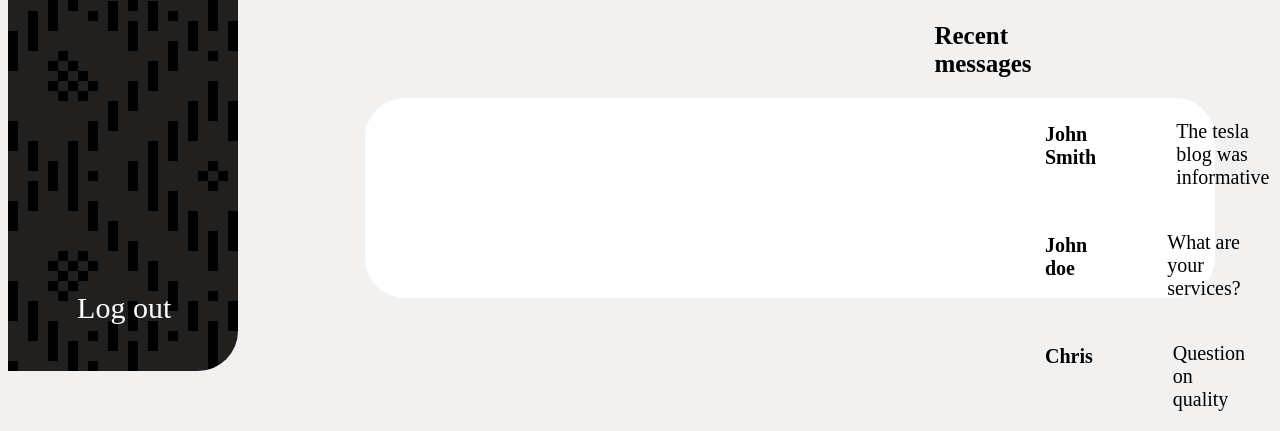
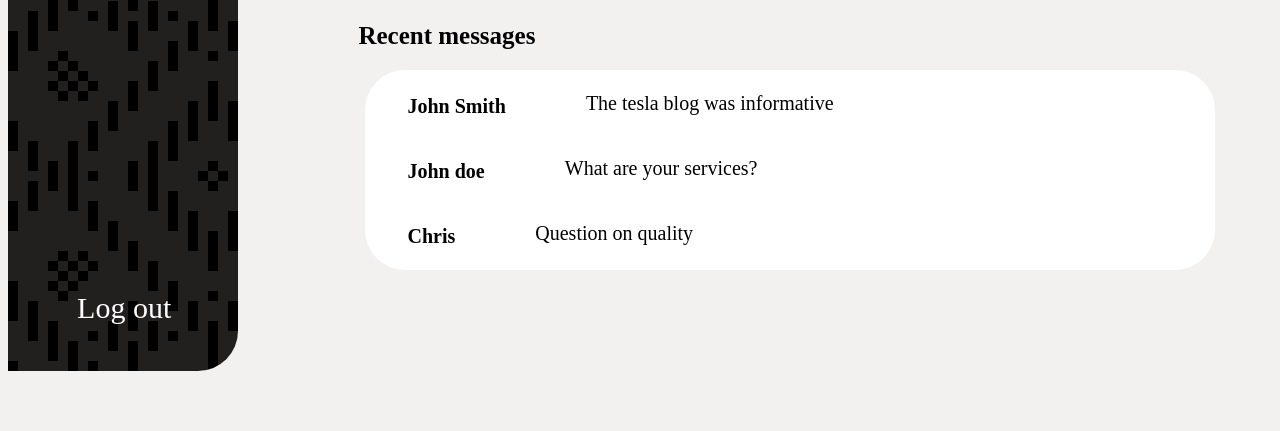
Before and after one commit to ReneNtabana/my-brand-frontend, a plain HTML site: page dashboard.html in a window 1280 px wide. Shown: the part 437-868 px from the top of the page. After the commit the page ends 816 px from the top, so only its background shows below. Drawn offline with Linux system fonts and the light colour scheme; a script that the page names is missing.

Commit message:
dashboard integration

```diff
--- a/dashboard.css
+++ b/dashboard.css
@@ -75,13 +75,13 @@ nav{
 }
 
 h2{
-    margin-left: 80%;
+    margin-left: 5%;
     font-size: 14px;
     margin-top: 25px;
 }
 
 p {
-    margin-left: 80%;
+    margin-left: 5%;
     font-size: 14px;
     margin-top: 0px;
 }
```
